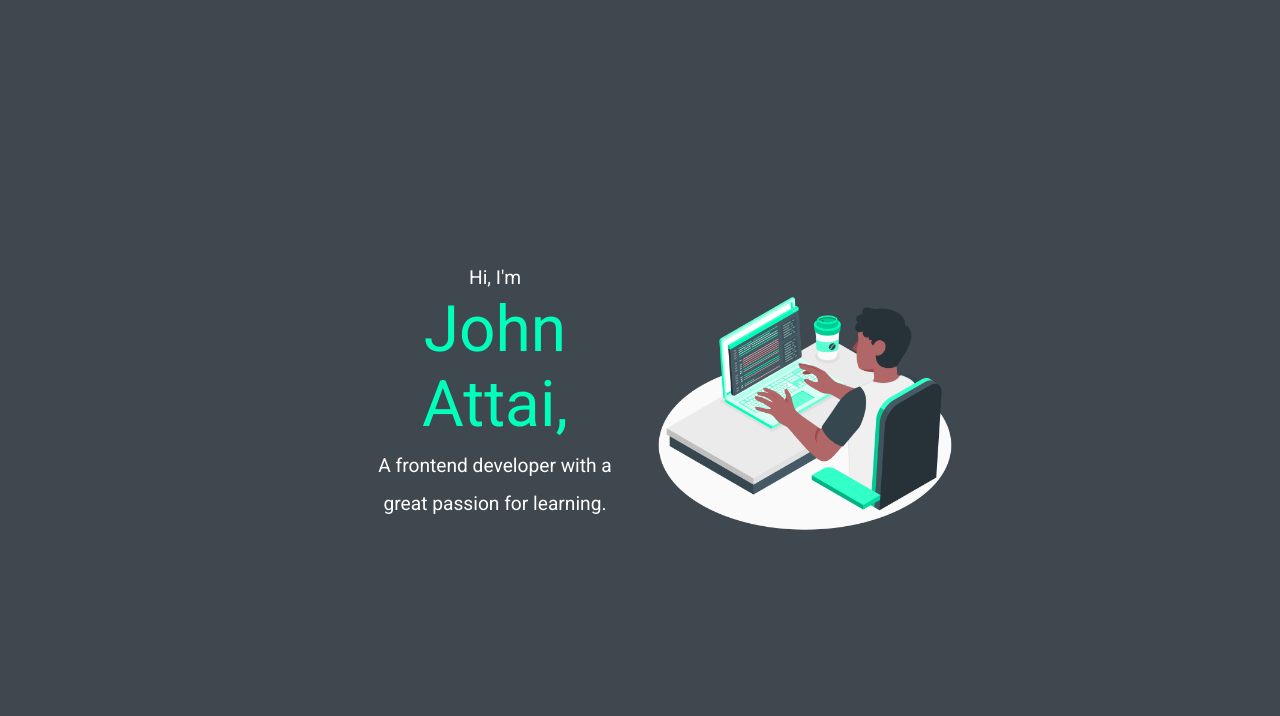
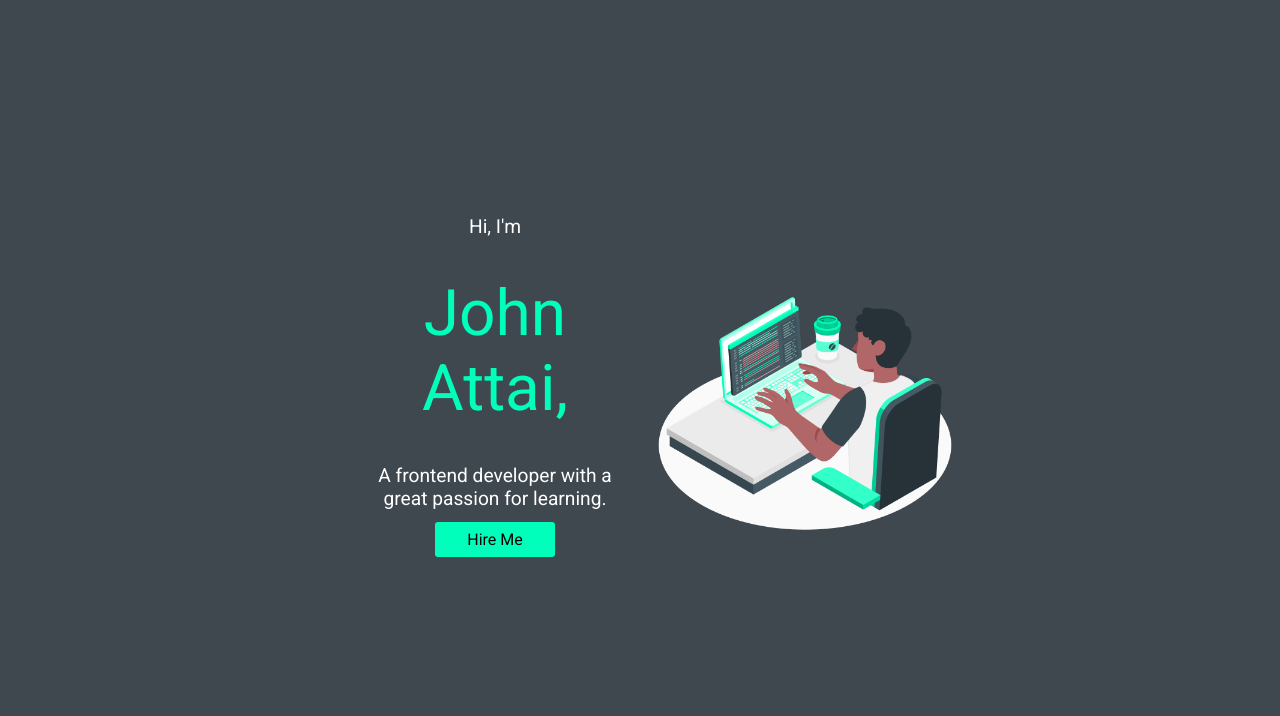
Before and after one commit to DonAttai/portfolio, a plain HTML site: page index.html in a window 1280 px wide. Shown: the part 84-800 px from the top of the page. Drawn offline with nearby package versions, Linux system fonts and the light colour scheme.

Commit message:
added a hire me button

```diff
--- a/index.html
+++ b/index.html
@@ -4,10 +4,6 @@
     <meta charset="UTF-8" />
     <meta http-equiv="X-UA-Compatible" content="IE=edge" />
     <meta name="viewport" content="width=device-width, initial-scale=1.0" />
-    <!-- <link rel="apple-touch-icon" sizes="180x180" href="/apple-touch-icon.png" />
-    <link rel="icon" type="image/png" sizes="32x32" href="/favicon-32x32.png" />
-    <link rel="icon" type="image/png" sizes="16x16" href="/favicon-16x16.png" />
-    <link rel="manifest" href="/site.webmanifest" /> -->
     <link rel="icon" type="image/x-icon" href="/images/favicon.ico" />
     <link rel="stylesheet" href="style.css" />
     <link href="https://unpkg.com/aos@2.3.1/dist/aos.css" rel="stylesheet" />
@@ -46,6 +42,7 @@
           <span id="third-line">
             A frontend developer with a great passion for learning.
           </span>
+          <a href="#contact-me">Hire Me</a>
         </p>
         <div class="picture">
           <img src="./images/picture.png" alt="" />
--- a/style.css
+++ b/style.css
@@ -100,11 +100,24 @@ li:nth-child(4) a:hover {
   padding: 20px 50px;
 }
 .intro {
+  display: flex;
+  flex-direction: column;
   padding: 0 10px 0 50px;
   text-align: center;
   font-size: 2rem;
   color: #fff;
   max-width: 300px;
+}
+.intro > a {
+  display: block;
+  font-size: 1rem;
+  background-color: #00ffbb;
+  width: 50%;
+  align-self: center;
+  padding: 0.5rem;
+  margin-top: 0.8rem;
+  color: #000;
+  border-radius: 3px;
 }
 
 #first-line,
@@ -278,6 +291,13 @@ li:nth-child(4) a:hover {
   gap: 2rem;
 }
 
+.contact-links a {
+  display: flex;
+  align-items: center;
+  flex-wrap: wrap;
+  gap: 0.3rem;
+}
+
 .contact-me a i {
   font-size: 1.5rem;
   color: #00ffbb;
```
Also changed, not shown: about.txt (deleted), android-chrome-192x192.png (deleted), android-chrome-512x512.png (deleted), apple-touch-icon.png (deleted), favicon-16x16.png (deleted), favicon-32x32.png (deleted), favicon.ico (deleted), site.webmanifest (deleted).
